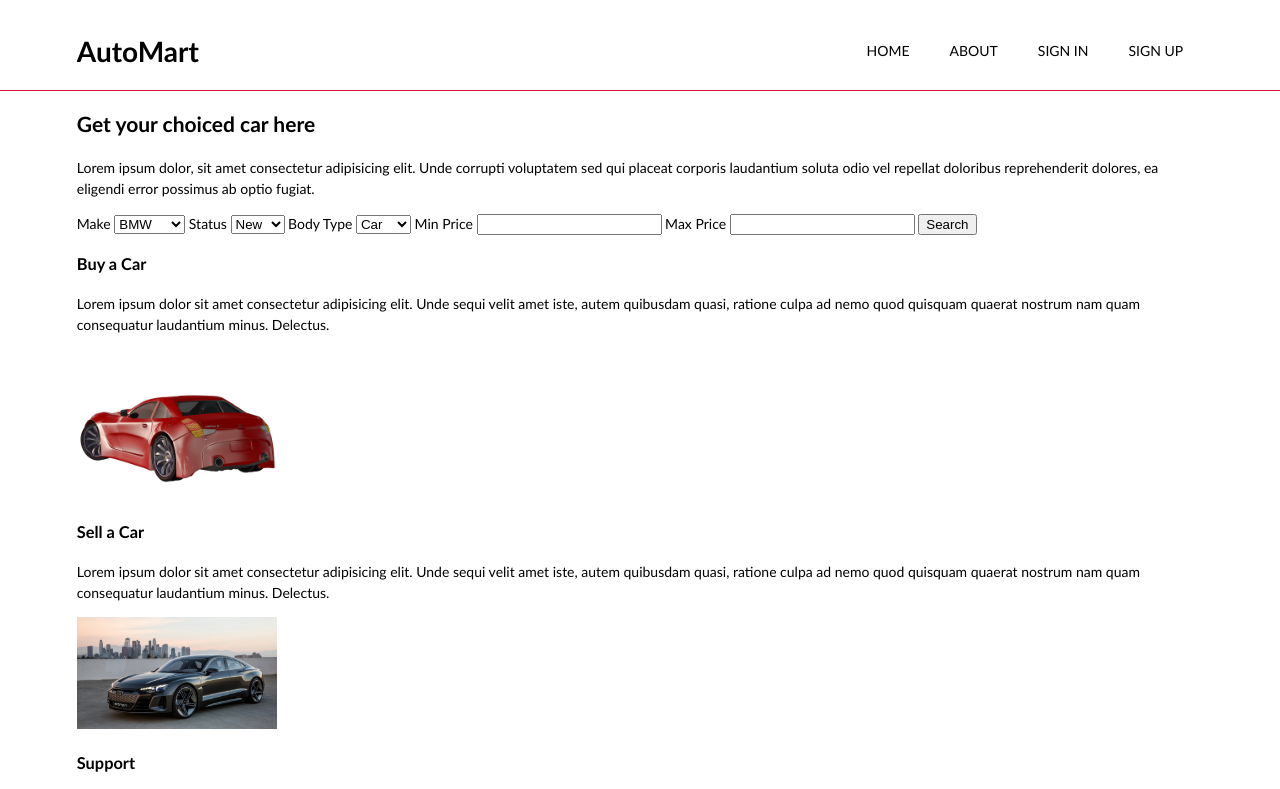
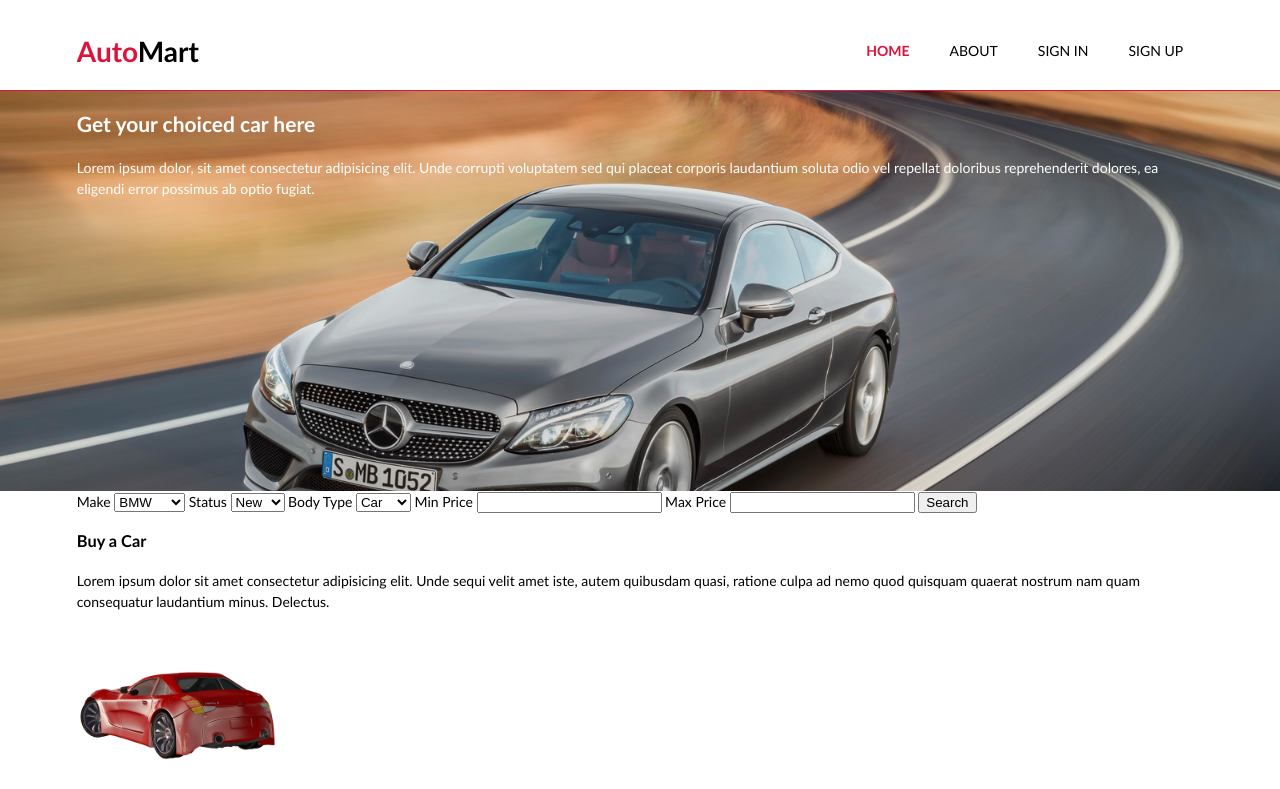
Before and after one commit to tvpeter/automart, a plain HTML site: page UI/index.html in a window 1280 px wide. Shown: the top 789 px of the page. Drawn offline with Linux system fonts and the light colour scheme; files whose address does not match are found by name.

Commit message:
style the showcase section

```diff
--- a/UI/css/styles.css
+++ b/UI/css/styles.css
@@ -4,6 +4,11 @@ body {
   padding: 0;
   margin: 0;
 }
+ul {
+  margin: 0;
+  padding: 0;
+}
+
 /** global containers **/
 .container {
   width: 88%;
@@ -24,10 +29,6 @@ header a {
   text-transform: uppercase;
   font-size: 14px;
 }
-header ul {
-  margin: 0;
-  padding: 0;
-}
 header li {
   float: left;
   display: inline;
@@ -43,3 +44,19 @@ header #brand {
 header #brand h1 {
   margin: 0;
 }
+header .highlight,
+header .current a {
+  color: #dc143c;
+  font-weight: bold;
+}
+header a:hover {
+  color: #dc143c;
+}
+
+/** showcase */
+#showcase {
+  min-height: 400px;
+  background: url("../images/bgg.jpg") no-repeat 0;
+  background-size: 100%;
+  color: #ffffff;
+}
--- a/UI/index.html
+++ b/UI/index.html
@@ -17,13 +17,11 @@
     <header>
       <div class="container">
         <div id="brand">
-          <h1>
-            AutoMart
-          </h1>
+          <h1><span class="highlight">Auto</span>Mart</h1>
         </div>
         <nav>
           <ul>
-            <li><a href="index.html">Home</a></li>
+            <li class="current"><a href="index.html">Home</a></li>
             <li><a href="about.html">About</a></li>
             <li><a href="signin.html">Sign In</a></li>
             <li><a href="signup.html">Sign Up</a></li>
```
Also changed, not shown: UI/images/bg.jpg (added), UI/images/bgg.jpeg (added), UI/images/bgg.jpg (added), UI/images/bgt.jpeg (added).
